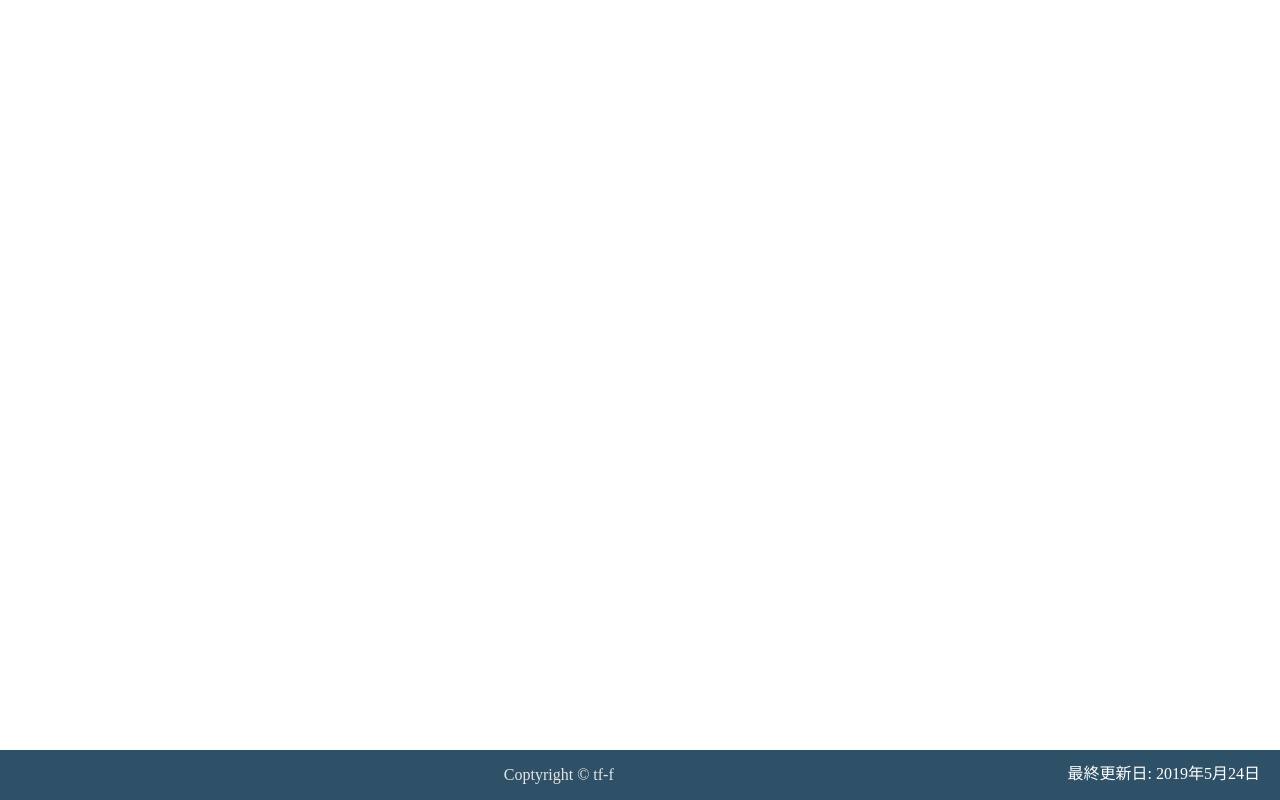
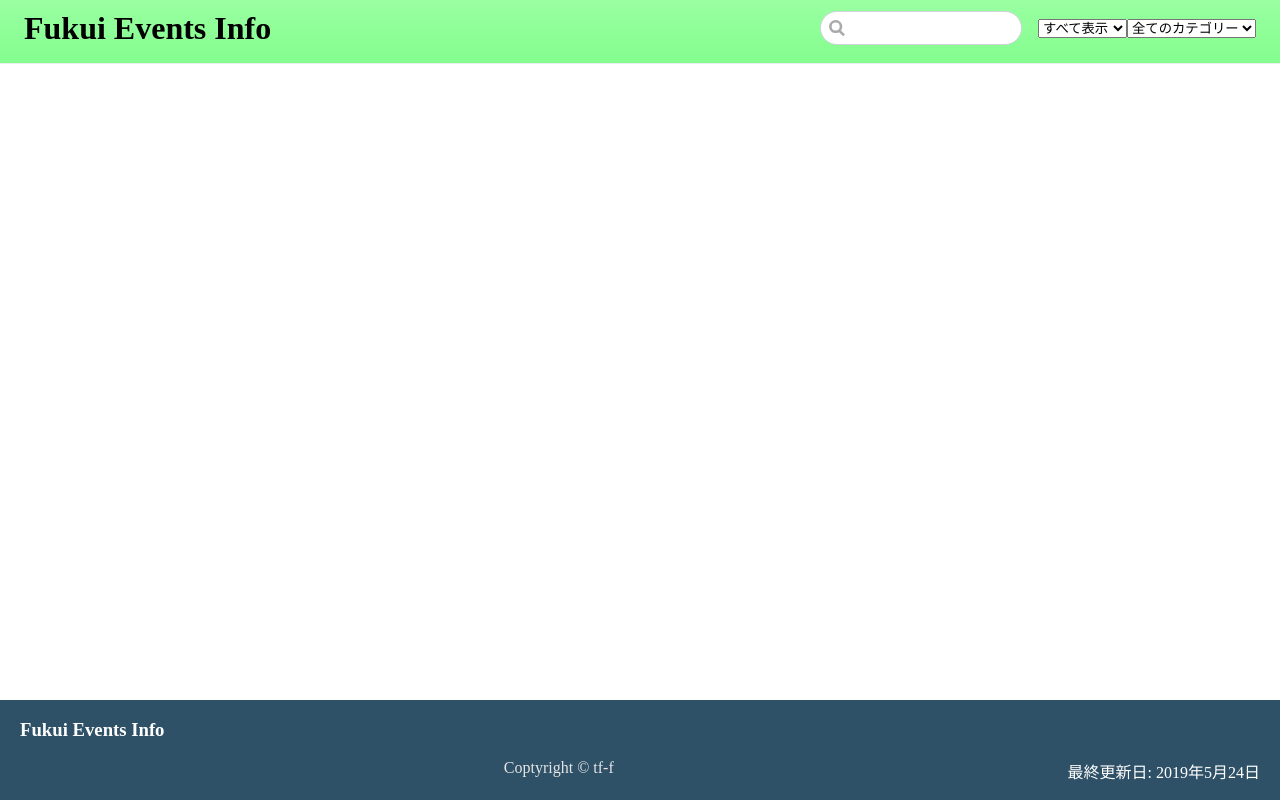
Before and after one commit to tf-f/Jig_Intern, a plain HTML site: page index.html in a window 1280 px wide. Drawn offline with nearby package versions, Linux system fonts and the light colour scheme.

Commit message:
デザインの改良 Selectの追加
Web再開
Vueで作るの厳しそうなのでjsから使う

```diff
--- a/css/style.css
+++ b/css/style.css
@@ -2,6 +2,92 @@ body {
   font-family: "Avenir Next";
   margin: 0px;
   /* background: #feffdc; */
+}
+
+.navbar{
+  z-index: 20;
+  right:0;
+  height: 4rem;
+  background-color: #fff;
+  box-sizing: border-box;
+  border-bottom: 1px solid #eaecef;
+  padding: .7rem 1.5rem;
+  line-height: 2.2rem;
+}
+
+.navbar a, .navbar img,
+.navbar span{
+  display: inline-block;
+}
+
+a, p a code{
+  color: #4e6e8e;
+}
+
+a {
+  font-weight: 500;
+  text-decoration: none;
+}
+
+a:visited{
+  color: inherit ;
+}
+
+.site-name{
+  font-size: 2rem;
+  position: relative;
+  display: inline-block;
+  cursor: pointer;
+  -webkit-font-smoothing:antialiased;
+  font-weight: 600;
+}
+
+.navbar span{
+  display: inline-block;
+}
+
+.navbar .links{
+  padding-left: 1.5rem;
+  box-sizing: border-box;
+  white-space: nowrap;
+  font-size: .9rem;
+  position: absolute;
+  right: 1.5rem;
+  top: .7rem;
+  display: flex;
+  max-width: 600px;
+}
+
+.navbar .links .search-box{
+
+  -webkit-box-flex: 0;
+  flex: 0 0 auto;
+  float:right;
+  vertical-align: top;
+}
+
+.search-box{
+  display: inline-block;
+  position: relative;
+  margin-right: 1rem;
+}
+
+.search-box input{
+  cursor: text;
+  width: 10rem;
+  height: 2rem;
+  display: inline-block;
+  color: #4e6e8e;
+  border: 1px solid #cfd4dc;
+  border-radius: 2rem;
+  font-size: .9rem;
+  line-height: 2rem;
+  padding: 0 .5rem 0 2rem;
+  outline: none;
+  transition: all .2s ease;
+  background: #fff url(../img/search.svg)
+  .5rem no-repeat;
+  background-size: 1rem;
 }
 
 a {
@@ -14,6 +100,12 @@ body,
   flex-direction: column;
   min-height: 100vh;
 }
+
+body,
+#JsonReader{
+/*  margin-top: 50px; */
+}
+
 
 li {
   list-style: none;
@@ -34,16 +126,14 @@ h1:target{
 
 
 header{
-	background: linear-gradient(#80ecff,#c9f8ff);
+	background: linear-gradient(#99ffa1,#84fd8e);
   height: 70px;
-  padding: 0px;
-
+  padding-left: 10px;
+  position: fixed;
   left:0;
-  position:fixed;
   top:0;
   width:100%;
   z-index:24;
-
 }
 
 .link-bar{
@@ -58,16 +148,6 @@ header{
   display:  flex;
 }
 
-.Profile{
-  float: left;
-  font-size: 36px;
-  padding-left: 20px;
-  padding-right:10px;
-/*  padding-top: 5px; */
-
-}
-
-
 .header-list{
   /*float:right;*/
   padding-right: 10px;
@@ -81,8 +161,6 @@ header{
 .header-block li{
   padding-top:15px;
 }
-
-
 
 .header-block {
   float:left;
@@ -101,32 +179,36 @@ header{
 
 }
 
+.contents{
+  margin-top:100px;
+}
+
+.contents-block{
+
+}
+
+.Jump_Top{
+  background-color: rgb(78, 78, 78);
+    border-radius: 50%;
+    bottom: 50px;
+    color: #fff;
+    font-size: 14px;
+    height: 50px;
+    line-height: 50px;
+    outline: 0;
+    position: fixed;
+    right: 50px;
+    text-align: center;
+    width: 50px;
+}
 
 
 
-main{
-  margin-top: 70px;
-
+.Option{
+  margin-top: 80px;
+  height: 150px;
 
   /*height:900px;*/
-}
-
-
-.introduce {
-  padding: 10px;
-  background-color: #3f51b5;
-  text-align: center;
-}
-
-.introduce p{
-  color: #fff;
-}
-.introduce h1{
-  margin: 10px;
-}
-.introduce h2{
-  margin:10px;
-  margin-bottom:20px;
 }
 
 .icon{
@@ -145,20 +227,6 @@ img.icon-side-cut{
 .name{
 
   color:rgba(212, 212, 212, 0.972);
-}
-
-.about {
-  padding-left: 50px;
-}
-
-.main-block h2{
-  text-align: center;
-}
-
-.main-block{
-  margin-left: 20px;
-  margin-right:20px;
-
 }
 
 .line {
@@ -183,7 +251,7 @@ img.icon-side-cut{
 footer {
   background-color: #2f5167;
   color: #fff;
-  height: 50px;
+  height: 100px;
   padding: 30x;
   width:100%;
   margin-top: auto;
@@ -192,10 +260,13 @@ footer {
 .site-link{
   padding-left: 20px;
 }
-
+.contents-name-footer{
+  padding-left: 20px;
+  float:top;
+}
 .update-date{
   padding-right: 20px;
-  padding-top: 10px;
+/*  padding-top: 10px;*/
   float:right;
 }
 
--- a/index.html
+++ b/index.html
@@ -8,33 +8,86 @@
     <link rel="stylesheet" href="css/style.css">
     <script src="https://cdn.jsdelivr.net/npm/vue"></script>
     <!--<script src="js/vue.js"></script>-->
-    <script src="https://unpkg.com/axios/dist/axios.min.js"></script>
+    <script src="https://unpkg.com/vue-scrollto"></script>
+    <script src="https://unpkg.com/axios/dist/axios.js"></script>
   </head>
 
   <body>
+    <div id="app">
+      <header class="navbar">
+        <span class="site-name">Fukui Events Info</span>
+        <a href="#" class="home-link">
+        </a>
+      <div class="links">
+        <div class="search-box">
+          <input aria-label="Json内検索" autocomplete="off"
+          spellcheck="false" value class>
+        </div>
+        <div class="select-display-size">
+          <select name id="display-size" >
+            <option value="0" selected="">すべて表示</option>
+            <option value="10">10件表示</option>
+            <option value="20">20件表示</option>
+            <option value="30">30件表示</option>
+            <option value="40">40件表示</option>
+          </select>
 
+        </div>
+        <div class="select-genre">
+          <select name id="genre-lists">
+            <option value="All">全てのカテゴリー</option>
+            <option value="観光・祭り">観光・祭り</option>
+            <option value="食・健康">食・健康</option>
+            <option value="スポーツ">スポーツ</option>
+            <option value="文化・芸術">文化・芸術</option>
+            <option value="自然・環境">自然・環境</option>
+            <option value="講座・セミナー">講座・セミナー</option>
+            <option value="音楽">音楽</option>
+            <option value="こども">こども</option>
+            <option value="その他">その他</option>
+          </select>
 
-    <div id="JsonReader">
-      <ul>
+        </div>
+
+        <div class="mute-items">
+          <!--
+
+            /* 現在参加可能なイベントか */
+            /* 有料か無料か */
+          -->
+          </div>
+
+      </header>
+
+      <div class="contents">
+
+        <ul id="main">
           <li v-for="data in datalists">
-         <p>イベント名:{{data.event_name}} 説明: {{data.description}} 営業情報: {{data.remarks}} カテゴリ:{{data.category}}
+            <div class="contents-block">
+
+              <p>
+                <!--
+                  カテゴリ:{{data.remarks}}
+                -->
+
+                  イベント名:{{data.event_name}} 説明: {{data.description}} 営業情報: {{data.remarks}} カテゴリ:{{data.category}}
                   開始期間:{{data.start_data}} 終了期間: {{data.end_data}} コンタクト:{{data.contace}} 電話番号:{{data.contact_phone_number}}
                   場所:{{data.event_place}} URL:{{data.event_place_url}} 住所{{data.address}}
                   メールアドレス{{data.mail_address}} 交通手段:{{data.transpotation}}
+
               </p>
+            </div>
 <!--        <p>名前:{{data.name}} 年齢:{{data.age}} 趣味:{{data.hobby}} </p> -->
           </li>
         </ul>
        </div>
-
-
-    <div id="app">
       </div>
-
       <footer>
+        <div class="contents-name-footer">
+          <h3>Fukui Events Info</h3>
+        </div>
       <div class="update-date">
         最終更新日:	<time itemprop="datePublished" datetime="2019/4/15">2019年5月24日</time>
-
       </div>
       <div class="copy-right">
         <p>Coptyright © tf-f</p>
--- a/js/main.js
+++ b/js/main.js
@@ -2,15 +2,14 @@
 //import axios from 'axios';
 //require('es6-promise').polyfill();
 /* Json Reader
-  参考  https://jp.vuejs.org/v2/cookbook/using-axios-to-consume-apis.html
-        https://bee00break.hatenablog.com/entry/2018/10/05/001041
+https://jp.vuejs.org/v2/cookbook/using-axios-to-consume-apis.html
 */
 
 const URL = ('https://raw.githubusercontent.com/jigjp/intern_exam/master/fukui_event.json');
 const URL_ = ('json/test.json');
 
 var JsonReader = new Vue({
-  el: '#JsonReader',
+  el: '#app',
   data:{
     datalists: []
   },
@@ -26,3 +25,6 @@ var JsonReader = new Vue({
     });
   },
 });
+
+//Debug
+Vue.config.devtools = true
```
Also changed, not shown: img/search.svg (added), 2 other files. Lines whose indentation alone changed are shown as unchanged.
